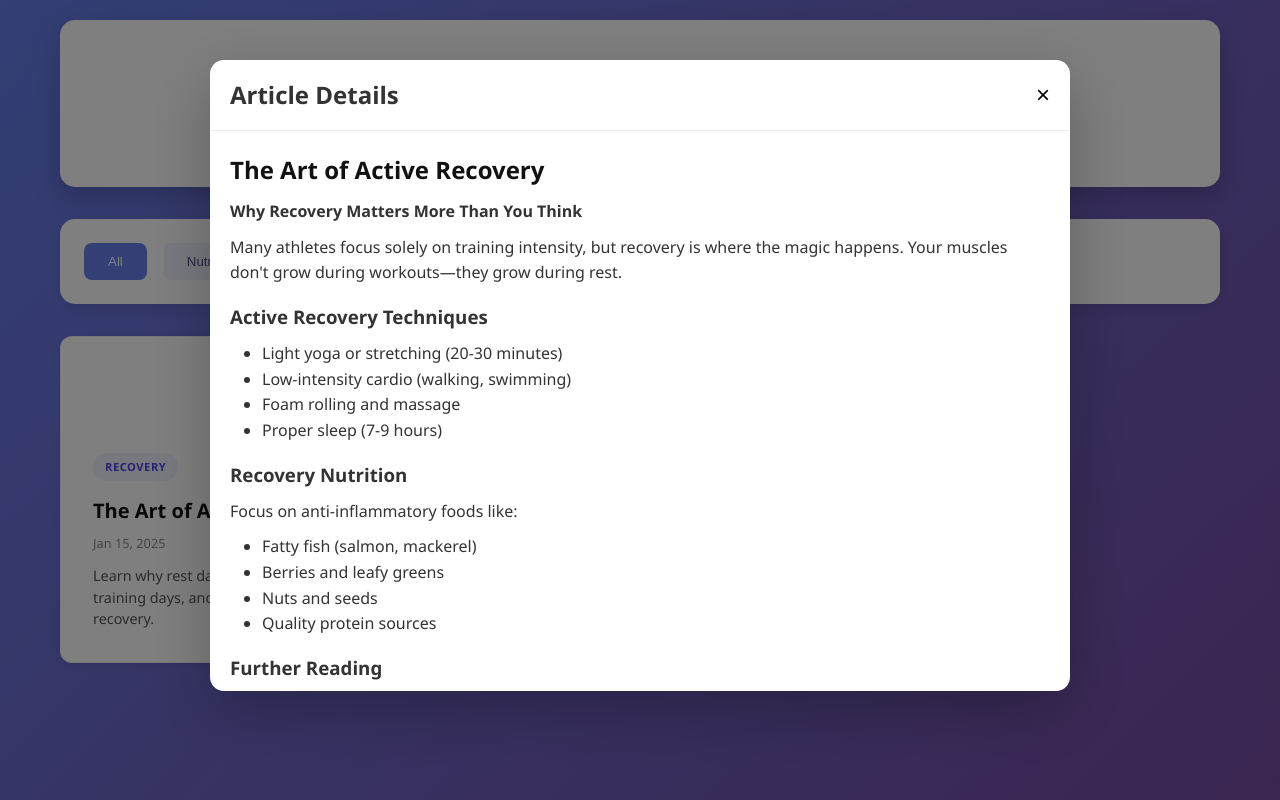
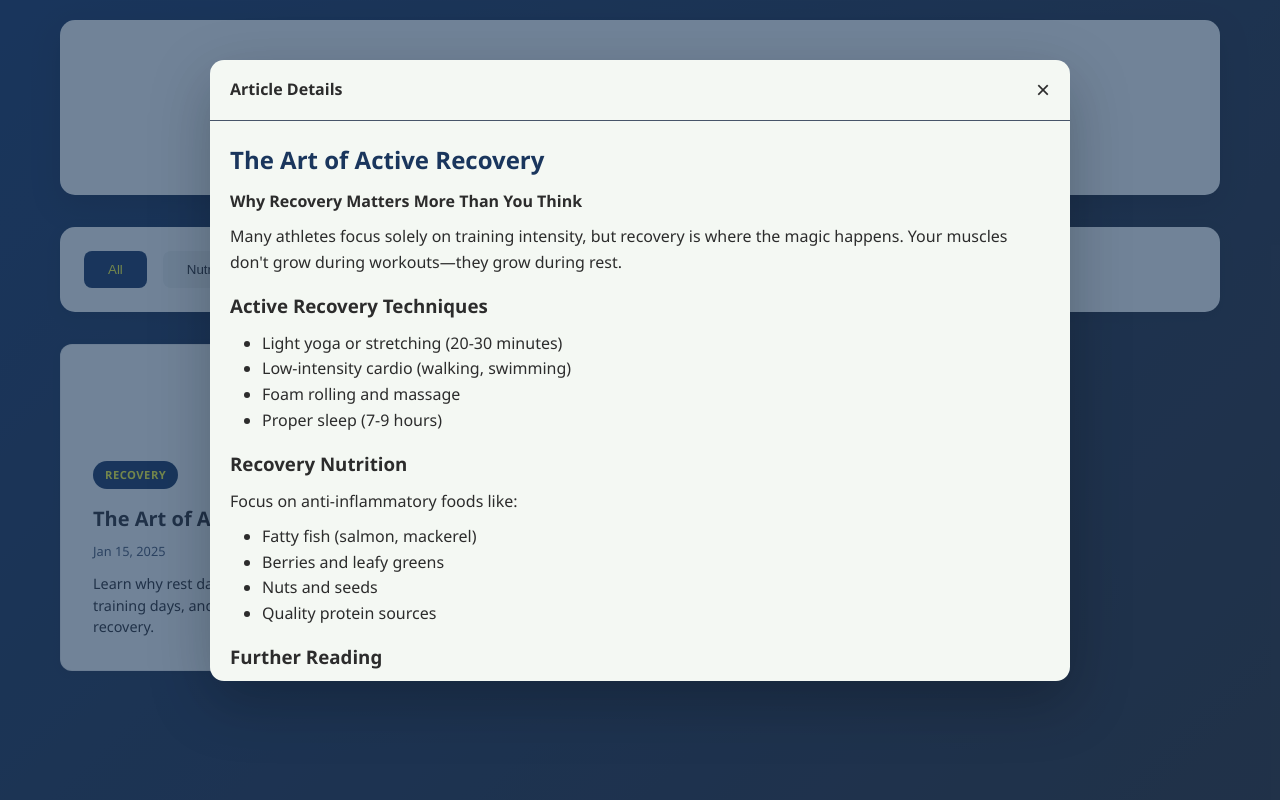
Before and after one commit to CraftedByJase/For-you, a plain HTML site: page index.html in a window 1280 px wide. Both pictures are taken after a click on the element 242 px from the left and 499 px from the top of the page. Drawn offline with Linux system fonts and the light colour scheme.

Commit message:
Apply Crafted by Jase brand colors from Canva brand kit
Updated CSS color scheme to match Canva brand kit:
- Background gradient: Professional Deep Blue (#1a365d) to Deep Charcoal (#2c2c2c)
- Header/cards: Cloud White (#f4f8f3)
- Primary text: Deep Charcoal (#2c2c2c)
- Accent colors: Professional Deep Blue with Yellow (#fbff34) highlights
- Preserved all Fitt Insider-inspired layout and design features

```diff
--- a/index.html
+++ b/index.html
@@ -6,15 +6,16 @@
   <title>Crafted by Jase - Health & Fitness Blog</title>
   <style>
     * { margin: 0; padding: 0; box-sizing: border-box; }
-    body { font-family: 'Segoe UI', Tahoma, Geneva, Verdana, sans-serif; line-height: 1.6; color: #333; background: linear-gradient(135deg, #667eea 0%, #764ba2 100%); min-height: 100vh; }
+    body { font-family: 'Segoe UI', Tahoma, Geneva, Verdana, sans-serif; line-height: 1.6; color: #2c2c2c; background: linear-gradient(135deg, #1a365d 0%, #2c2c2c 100%); min-height: 100vh; }
     .container { max-width: 1200px; margin: 0 auto; padding: 20px; }
-    header { background: white; padding: 2rem; border-radius: 15px; box-shadow: 0 10px 30px rgba(0,0,0,0.2); margin-bottom: 2rem; text-align: center; }
-    h1 { color: #667eea; font-size: 2.5rem; margin-bottom: 0.5rem; font-weight: 700; }
-    .subtitle { color: #666; font-size: 1.2rem; font-weight: 400; }
-    .filter-bar { background: white; padding: 1.5rem; border-radius: 15px; box-shadow: 0 5px 15px rgba(0,0,0,0.1); margin-bottom: 2rem; display: flex; gap: 1rem; flex-wrap: wrap; align-items: center; }
-    .filter-btn { padding: 0.7rem 1.5rem; border: none; border-radius: 8px; background: #f0f0ff; color: #4a4a8a; cursor: pointer; transition: all 0.2s ease; font-weight: 500; }
-    .filter-btn:hover { background: #e0e0ff; }
-    .filter-btn.active { background: #667eea; color: white; }
+    header { background: #f4f8f3; padding: 2rem; border-radius: 15px; box-shadow: 0 10px 30px rgba(0,0,0,0.2); margin-bottom: 2rem; text-align: center; display: flex; flex-direction: column; align-items: center; gap: 0.5rem; }
+    .logo { max-width: 150px; height: auto; margin-bottom: 0.5rem; }
+    h1 { color: #1a365d; font-size: 2.5rem; margin-bottom: 0.5rem; font-weight: 700; }
+    .subtitle { color: #475569; font-size: 1.2rem; font-weight: 400; }
+    .filter-bar { background: #f4f8f3; padding: 1.5rem; border-radius: 15px; box-shadow: 0 5px 15px rgba(0,0,0,0.1); margin-bottom: 2rem; display: flex; gap: 1rem; flex-wrap: wrap; align-items: center; }
+    .filter-btn { padding: 0.7rem 1.5rem; border: none; border-radius: 8px; background: #e8ede7; color: #2c2c2c; cursor: pointer; transition: all 0.2s ease; font-weight: 500; }
+    .filter-btn:hover { background: #d4dcd3; }
+    .filter-btn.active { background: #1a365d; color: #fbff34; }
 
     /* Updated Articles Grid - Fitt Insider Style */
     .articles-grid {
@@ -26,7 +27,7 @@
 
     /* Updated Article Card - Fitt Insider Style */
     .article-card {
-      background: white;
+      background: #f4f8f3;
       border-radius: 12px;
       padding: 2rem;
       box-shadow: 0 2px 8px rgba(0,0,0,0.08);
@@ -41,7 +42,7 @@
 
     .article-card:hover {
       transform: translateY(-4px);
-      box-shadow: 0 8px 24px rgba(0,0,0,0.15);
+      box-shadow: 0 8px 24px rgba(26,54,93,0.2);
     }
 
     /* Centered Icon */
@@ -54,8 +55,8 @@
     .category-tag {
       display: inline-block;
       font-size: 0.7rem;
-      background: #eef2ff;
-      color: #4f46e5;
+      background: #1a365d;
+      color: #fbff34;
       padding: 0.3rem 0.75rem;
       border-radius: 999px;
       width: fit-content;
@@ -67,7 +68,7 @@
     /* Bold Title */
     .article-title {
       font-size: 1.25rem;
-      color: #111;
+      color: #2c2c2c;
       font-weight: 700;
       line-height: 1.4;
       margin-top: 0.25rem;
@@ -76,7 +77,7 @@
     /* Lighter Metadata on Separate Line */
     .article-meta {
       font-size: 0.8rem;
-      color: #888;
+      color: #475569;
       font-weight: 400;
       margin-top: -0.25rem;
     }
@@ -84,7 +85,7 @@
     /* Excerpt at Bottom */
     .article-excerpt {
       font-size: 0.9rem;
-      color: #555;
+      color: #2c2c2c;
       line-height: 1.5;
       margin-top: auto;
       font-weight: 400;
@@ -118,15 +119,17 @@
     }
 
     /* Modal */
-    .modal { display: none; position: fixed; inset: 0; background: rgba(0,0,0,0.5); padding: 20px; z-index: 1000; }
-    .modal-content { background: white; max-width: 860px; margin: 40px auto; border-radius: 14px; overflow: hidden; box-shadow: 0 20px 60px rgba(0,0,0,0.25); }
-    .modal-header { display: flex; align-items: center; justify-content: space-between; padding: 1rem 1.25rem; border-bottom: 1px solid #eee; }
+    .modal { display: none; position: fixed; inset: 0; background: rgba(26,54,93,0.6); padding: 20px; z-index: 1000; }
+    .modal-content { background: #f4f8f3; max-width: 860px; margin: 40px auto; border-radius: 14px; overflow: hidden; box-shadow: 0 20px 60px rgba(0,0,0,0.25); }
+    .modal-header { display: flex; align-items: center; justify-content: space-between; padding: 1rem 1.25rem; border-bottom: 1px solid #475569; }
     .modal-body { padding: 1.25rem; max-height: 70vh; overflow-y: auto; }
-    .close-btn { background: transparent; border: none; font-size: 1.5rem; cursor: pointer; }
-    .modal-body h2 { margin-bottom: 0.5rem; color: #111; font-weight: 700; }
-    .modal-body h3 { margin-top: 1rem; margin-bottom: 0.5rem; color: #333; font-weight: 600; }
-    .modal-body p { margin: 0.6rem 0; }
+    .close-btn { background: transparent; border: none; font-size: 1.5rem; cursor: pointer; color: #2c2c2c; }
+    .modal-body h2 { margin-bottom: 0.5rem; color: #1a365d; font-weight: 700; }
+    .modal-body h3 { margin-top: 1rem; margin-bottom: 0.5rem; color: #2c2c2c; font-weight: 600; }
+    .modal-body p { margin: 0.6rem 0; color: #2c2c2c; }
     .modal-body ul { margin: 0.6rem 1rem; padding-left: 1rem; }
+    .modal-body a { color: #1a365d; text-decoration: underline; }
+    .modal-body a:hover { color: #fbff34; background: #1a365d; }
   </style>
 </head>
 <body>
@@ -150,7 +153,7 @@
   <div class="modal" id="articleModal">
     <div class="modal-content">
       <div class="modal-header">
-        <h2>Article Details</h2>
+        <strong>Article Details</strong>
         <button class="close-btn" onclick="closeModal()">×</button>
       </div>
       <div class="modal-body" id="modalBody"></div>
```
